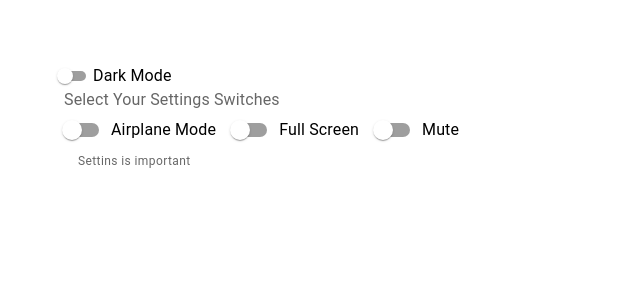
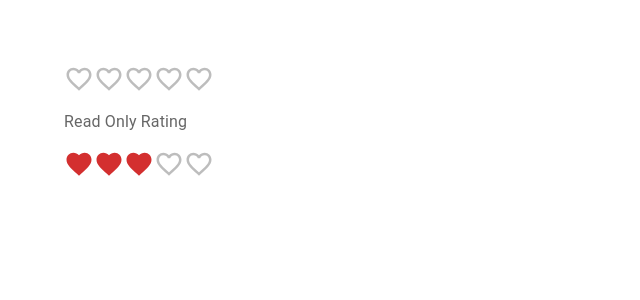
Before and after one commit to anodiamadm/expt, a React (Create React App) app in the folder React MUI/react-mui-demo/: page / in a window 1280 px wide. Shown: the top 300 px of the page, without its empty margins (0-640 px from the left). Built offline with nearby package versions, Linux system fonts and the light colour scheme.

Commit message:
Rating Done

```diff
--- a/React MUI/react-mui-demo/src/App.tsx
+++ b/React MUI/react-mui-demo/src/App.tsx
@@ -1,5 +1,4 @@
 import './App.css';
-import MuiSwitch from './components/MuiSwitch';
 //import MuiMultiSelect from './components/MuiMuttiSelect';
 // import MuiButton from './components/MuiButton';
 // import MuiSelect from './components/MuiSelect';
@@ -7,6 +6,8 @@
 // import MuiTypography from './components/MuiTypography';
 // import MuiRadioButton from './components/MuiRadioButton';
 // import MuiCheckbox from './components/MuiCheckbox';
+// import MuiSwitch from './components/MuiSwitch';
+import MuiRating from './components/MuiRating';
 
 function App() {
   return (
@@ -18,7 +19,8 @@
       {/*<MuiMultiSelect/>*/}
       {/* <MuiRadioButton/> */}
       {/* <MuiCheckbox/> */}
-      <MuiSwitch/>
+      {/* <MuiSwitch/> */}
+      <MuiRating/>
     </div>
   );
 }
--- /dev/null
+++ b/React MUI/react-mui-demo/src/components/MuiRating.tsx
@@ -0,0 +1,31 @@
+import { Stack, Rating, FormLabel } from '@mui/material'
+import React, {useState} from 'react'
+import FavoriteIcon from '@mui/icons-material/Favorite'
+import FavoriteBorderIcon from '@mui/icons-material/FavoriteBorder'
+
+const MuiRating = () => {
+    const [value, setValue] = useState<number | null>(null)
+    const handleChange = (event: React.ChangeEvent<{}>, newValue: number | null) => {
+        setValue(newValue)
+    }
+    console.log('Rating: ', value)
+    const [readOnlyValue] = useState<number | null>(3)
+    return (
+        <Stack spacing={2}>
+            <Rating value={value} onChange={handleChange} precision={0.5} size='large'
+                icon={<FavoriteIcon fontSize='inherit' color='error' />}
+                emptyIcon={<FavoriteBorderIcon fontSize='inherit' />}
+                // highlightSelectedOnly
+            />
+            {/* Read Only Rating */}
+            <FormLabel>Read Only Rating</FormLabel>
+            <Rating value={readOnlyValue} size='large'
+                icon={<FavoriteIcon fontSize='inherit' color='error' />}
+                emptyIcon={<FavoriteBorderIcon fontSize='inherit' />}
+                readOnly
+            />
+        </Stack>
+    )
+}
+
+export default MuiRating
```
Also changed, not shown: React MUI/react-mui-demo/src/components/MuiAutoComplete.tsx (added, +11 -0 lines).
